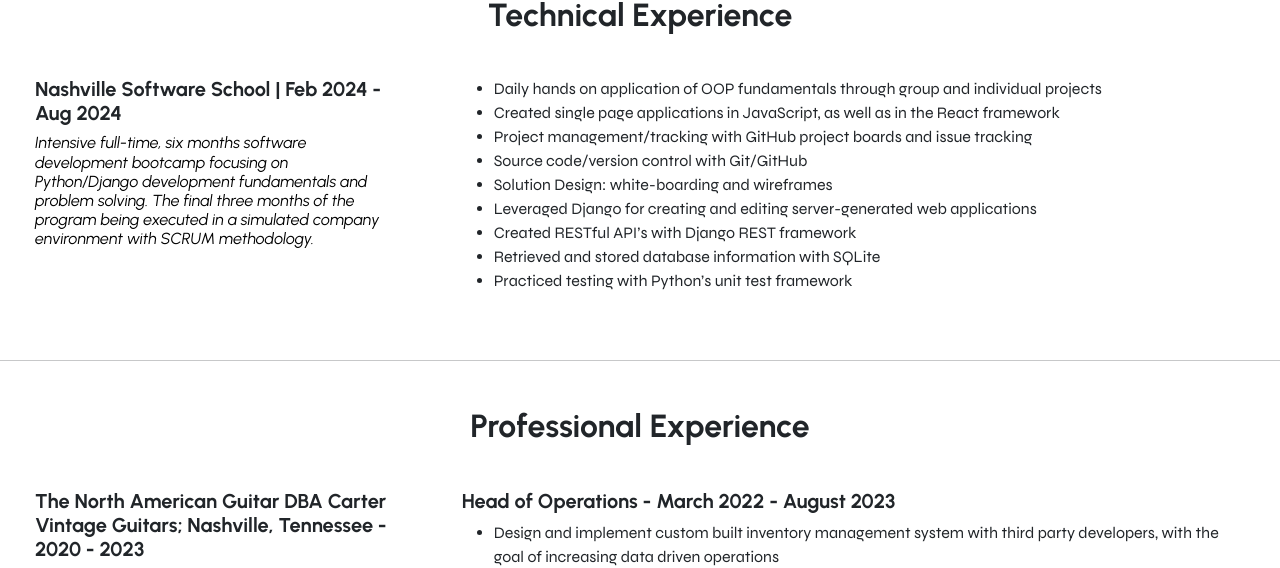
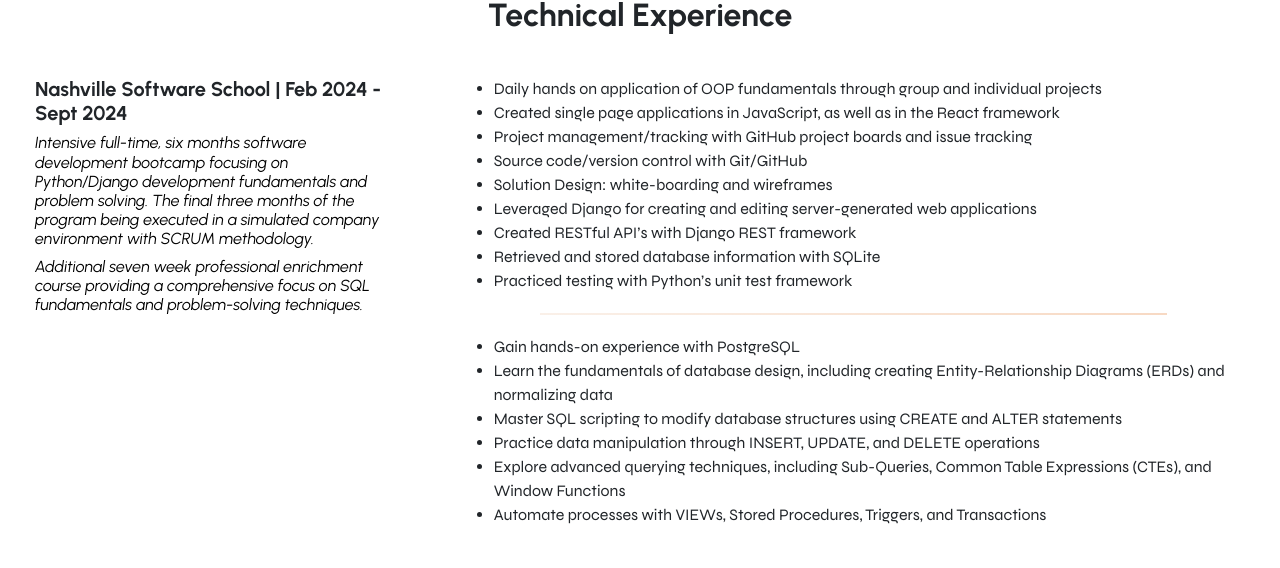
Before and after one commit to nicholas-davison/portfolio, a React (Vite) app: page /experience in a window 1280 px wide. Shown: the part 234-802 px from the top of the page. Built offline with nearby package versions, Linux system fonts and the light colour scheme.

Commit message:
added SQL experience, changed experience photo, dark mode for navbar toggle

```diff
--- a/src/App.css
+++ b/src/App.css
@@ -6,7 +6,7 @@
 
 h1 {
     font-size: 4rem;
-    text-shadow: 2px 2px 4px rgba(0, 0, 0, 0.5);
+    text-shadow: 1.5px 1.5px 3px rgba(0, 0, 0, 0.5);
     color: #002039;
     margin-bottom: 30vh;
 }
--- a/src/components/navbar.jsx
+++ b/src/components/navbar.jsx
@@ -7,11 +7,16 @@
 
 export const NavBar = ({triggerShake}) => {
   const [isScrolled, setIsScrolled] = useState(false);
+  const [isDarkMode, setIsDarkMode] = useState(false)
   const location = useLocation();
 
   const handleScroll = () => {
       const scrollTop = window.scrollY;
       setIsScrolled(scrollTop > 0); // Set to true if scrolled down
+  };
+
+  const handleToggle = () => {
+    setIsDarkMode((prev) => !prev); // Toggle dark mode on navbar collapse
   };
 
   useEffect(() => {
@@ -26,9 +31,9 @@
     return (
         <Navbar
           expand="lg"
-          className={`navbar ${isScrolled ? "bg-dark" : "bg-transparent"} transition`}
+          className={`navbar ${isScrolled | isDarkMode ? "bg-dark" : "bg-transparent"} transition`}
           sticky="top"
-          data-bs-theme={isScrolled ? "dark" : "light"}>
+          data-bs-theme={isScrolled | isDarkMode ? "dark" : "light"}>
         <Container>
           <Navbar.Brand href="/">
           <img
@@ -37,7 +42,7 @@
               alt="Nicholas Davison Logo"
             />
             </Navbar.Brand>
-            <Navbar.Toggle aria-controls="basic-navbar-nav" />
+            <Navbar.Toggle aria-controls="basic-navbar-nav" onClick={handleToggle} />
             <Navbar.Collapse id="basic-navbar-nav">
           <Nav className="me-auto d-flex justify-content-evenly flex-grow-1" >
             <Nav.Link href="/" className={location.pathname === "/" ? "active-link" : ""}>Home</Nav.Link>
--- a/src/pages/css/experience.css
+++ b/src/pages/css/experience.css
@@ -10,6 +10,7 @@
     object-fit: cover;
     display: block;
     padding: 0;
+    object-position: center 20%
 }
 
 .section-header {
--- a/src/pages/css/work.css
+++ b/src/pages/css/work.css
@@ -20,7 +20,7 @@
 .work-section-container {
     border-radius: 10px;
     margin: 40px;
-    background-color: rgba(255, 255, 255, 0.8);
+    background-color: rgba(251, 248, 233, 0.8);
 }
 
 .work-section-text {
--- a/src/pages/experience.jsx
+++ b/src/pages/experience.jsx
@@ -8,7 +8,7 @@
             <Container fluid className="experience-container">
                 <Row>
                     <img
-                        src="/brandon-stoll-CDFWESkzXgI-unsplash.jpg"
+                        src="/SpainRoofs.png"
                         alt="orange red painting"
                         className="top-image" />
                 </Row>
@@ -19,10 +19,14 @@
                 </Row>
                 <Row className="section-body">
                     <Col xs={12} md={4} className="section-detail-header">
-                        <h5>Nashville Software School | Feb 2024 - Aug 2024</h5>
+                        <h5>Nashville Software School | Feb 2024 - Sept 2024</h5>
                         <h6 className="italic">Intensive full-time, six months software development bootcamp focusing on Python/Django
                             development fundamentals and problem solving. The final three months of the program being
                             executed in a simulated company environment with SCRUM methodology.
+                        </h6>
+                        <h6 className="italic">
+                        Additional seven week professional enrichment course providing a comprehensive focus on SQL fundamentals and
+                            problem-solving techniques.
                         </h6>
                     </Col>
                     <Col xs={12} md={8} className="section-detail">
@@ -36,6 +40,15 @@
                             <li>Created RESTful API’s with Django REST framework</li>
                             <li>Retrieved and stored database information with SQLite</li>
                             <li>Practiced testing with Python’s unit test framework</li>
+                        </ul>
+                        <hr className="gradient-line"/>
+                        <ul>
+                            <li>Gain hands-on experience with PostgreSQL</li>
+                            <li>Learn the fundamentals of database design, including creating Entity-Relationship Diagrams (ERDs) and normalizing data</li>
+                            <li>Master SQL scripting to modify database structures using CREATE and ALTER statements</li>
+                            <li>Practice data manipulation through INSERT, UPDATE, and DELETE operations</li>
+                            <li>Explore advanced querying techniques, including Sub-Queries, Common Table Expressions (CTEs), and Window Functions</li>
+                            <li>Automate processes with VIEWs, Stored Procedures, Triggers, and Transactions</li>
                         </ul>
                     </Col>
                 </Row>
@@ -100,7 +113,7 @@
                 <Row className="section-body">
                     <Col xs={12} md={4} className="section-detail-header">
                         <h5>New England Conservatory of Music; Boston, Massachusetts - 2013-2017</h5>
-                        <h6 className="italic">Employed by various artists and studios as an audio engineer
+                        <h6 className="italic">One of the oldest and most prestigious independent music schools in the United States
                         </h6>
                     </Col>
                     <Col xs={12} md={8} className="section-detail">
--- a/src/pages/home.jsx
+++ b/src/pages/home.jsx
@@ -23,10 +23,11 @@
                     <Col xs={12} md={6} className="section section1">
                         <h3>Hi There!</h3>
                         <p>My name is Nick Davison, and I am so glad you found your way here.
-                            With a decade of combined experience in audio engineering and inventory management,
-                            I have developed strong problem solving and managerial skills. Now, driven by a passion
-                            for technology and operational efficiency, I am transitioning into the tech industry to
-                            apply my expertise in creating data-driven solutions and optimizing processes.</p>
+                            Driven by a passion for technology and operational efficiency, I am transitioning into the tech industry
+                            with a decade of combined experience in audio engineering and inventory management. I have developed strong
+                            problem solving and managerial skills in my career, and aim to apply my expertise in creating data-driven
+                            solutions and optimizing processes.
+                            </p>
                         <Link to="/experience" className='custom-dark-btn'>
                             Learn More About My Professional Experience
                             <i className="bi bi-arrow-right-circle-fill m-2"></i>
@@ -37,10 +38,8 @@
     {/*  Digital Work  */}
                     <Col xs={12} md={6} className="section section3">
                         <h2>Work Examples</h2>
-                        <p><strong>FallsFinder</strong> is a platform to discover, share, and save information about waterfalls
-                            in the beautiful state of Tennessee. Users can create pages with detailed information
-                            on waterfalls in their area, save their favorite falls from the site, and get map directions
-                            to any of their favorite falls.
+                        <p> I have a strong foundation in the technologies listed and strive to continually
+                            learn and increase my experience with cutting edge tools.
                         </p>
                         <Link to="work" className="custom-lite-btn">
                             See my digital work
```
Also changed, not shown: 1 other file (tests, documents, lock files or other folders).
